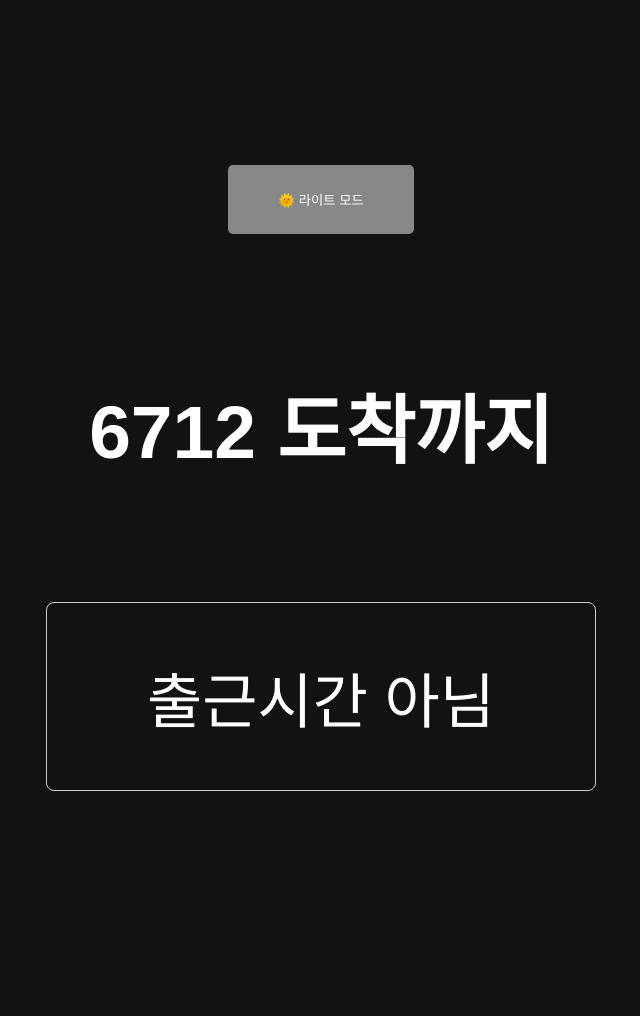
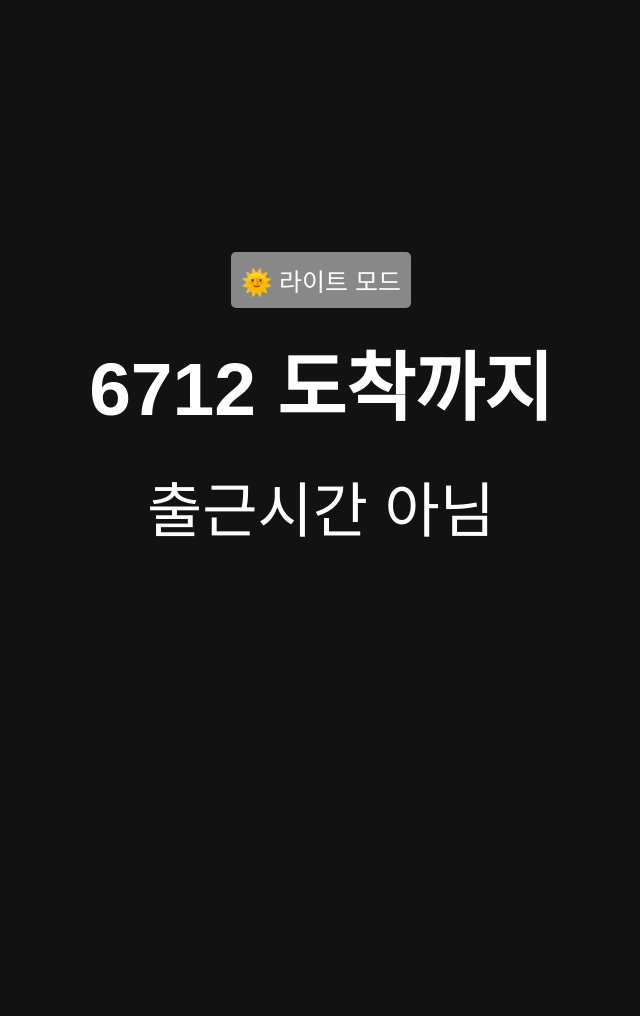
Before and after one commit to KeunhoLee/bus_arrival, a Flask app: page / in a window 1280 px wide. Shown: the whole page, without its empty margins (319-959 px from the left). After the commit the page ends 537 px from the top, so only its background shows below. Run offline with Flask 3, Linux system fonts and the light colour scheme.

Commit message:
modify style

```diff
--- a/templates/index.html
+++ b/templates/index.html
@@ -15,6 +15,11 @@
         html {
             font-size: 50px;
         }
+
+        h2 {
+            margin: 0.2rem 0;
+        }
+
         body {
         display: flex;
         flex-direction: column;
@@ -25,7 +30,7 @@
         color: var(--text-light);
         transition: background-color 0.3s, color 0.3s;
         font-family: sans-serif;
-        padding: 2rem;
+        padding: 0.5rem;
         text-align: center;
         }
 
@@ -35,22 +40,23 @@
         }
 
         #toggle-btn {
-        padding: 0.5rem 1rem;
+        padding: 0.2rem 0.2rem;
         background: #888;
         color: #fff;
         border: none;
         border-radius: 5px;
         cursor: pointer;
-        margin-bottom: 1.5rem;
+        font-size: 0.5rem;
+        margin-bottom: 0.2rem;
         }
 
         #output {
         font-size: 1.2rem;
         white-space: pre-line;
-        border: 1px solid #ccc;
-        padding: 1rem 2rem;
+        padding: 0.1rem 0.2rem;
         border-radius: 8px;
         max-width: 90%;
+        margin-top: 0.2rem;
         }
     </style>
 </head>
```
